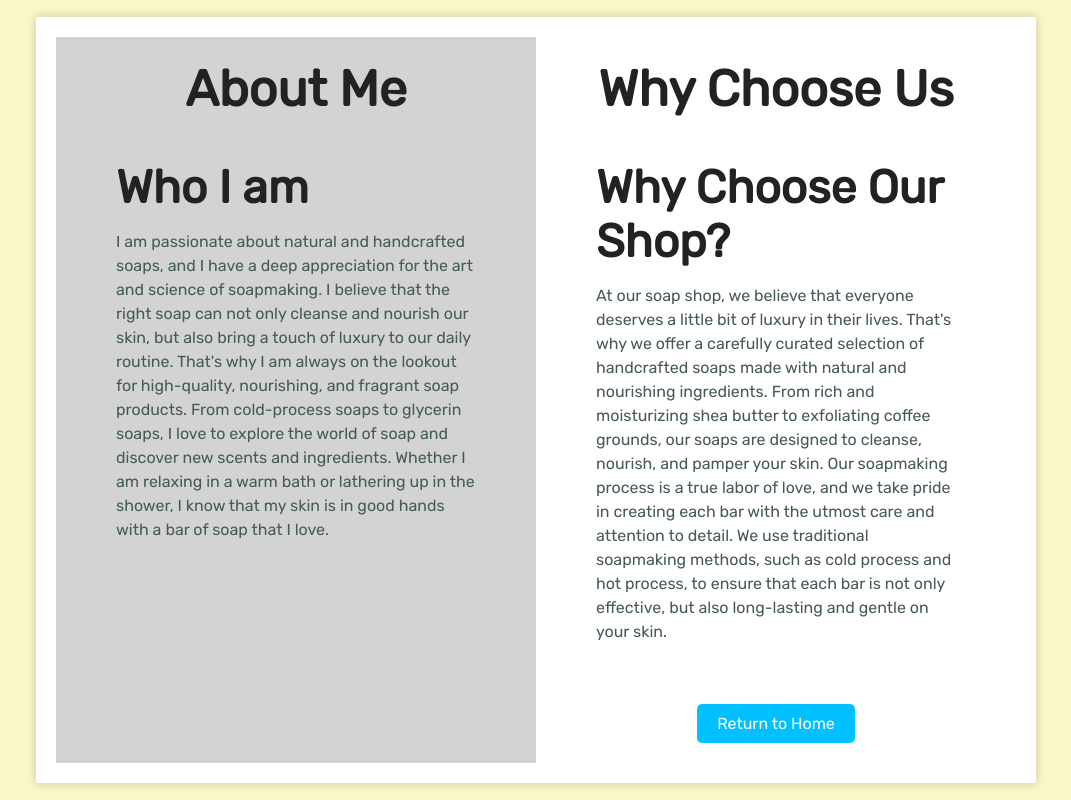
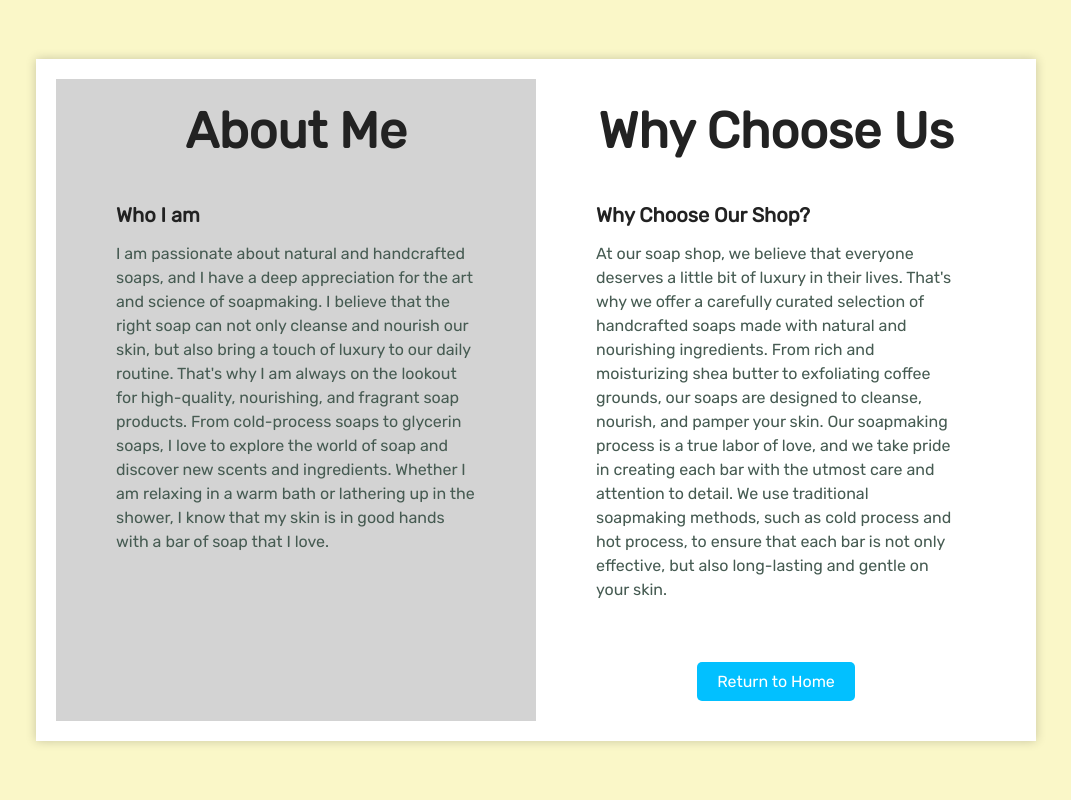
Before and after one commit to ngkoksiang/Assignment-2, a plain HTML site: page about.html in a window 1280 px wide. Shown: the whole page, without its empty margins (104-1175 px from the left). Drawn offline with Linux system fonts and the light colour scheme.

Commit message:
font size change

```diff
--- a/about.html
+++ b/about.html
@@ -14,7 +14,7 @@
         <h1>About Me</h1>
       </header>
       <section>
-        <h2>Who I am</h2>
+        <h4>Who I am</h4>
         <p>I am passionate about natural and handcrafted soaps, and I have a deep appreciation for the art and science of soapmaking. I believe that the right soap can not only cleanse and nourish our skin, but also bring a touch of luxury to our daily routine. That's why I am always on the lookout for high-quality, nourishing, and fragrant soap products. From cold-process soaps to glycerin soaps, I love to explore the world of soap and discover new scents and ingredients. Whether I am relaxing in a warm bath or lathering up in the shower, I know that my skin is in good hands with a bar of soap that I love.</p>
       </section>
     </div>
@@ -23,7 +23,7 @@
         <h1>Why Choose Us</h1>
       </header>
       <section>
-        <h2>Why Choose Our Shop?</h2>
+        <h4>Why Choose Our Shop?</h4>
         <p>At our soap shop, we believe that everyone deserves a little bit of luxury in their lives. That's why we offer a carefully curated selection of handcrafted soaps made with natural and nourishing ingredients. From rich and moisturizing shea butter to exfoliating coffee grounds, our soaps are designed to cleanse, nourish, and pamper your skin. Our soapmaking process is a true labor of love, and we take pride in creating each bar with the utmost care and attention to detail. We use traditional soapmaking methods, such as cold process and hot process, to ensure that each bar is not only effective, but also long-lasting and gentle on your skin.</p>
       </section>
       <div class="return-button">
```
